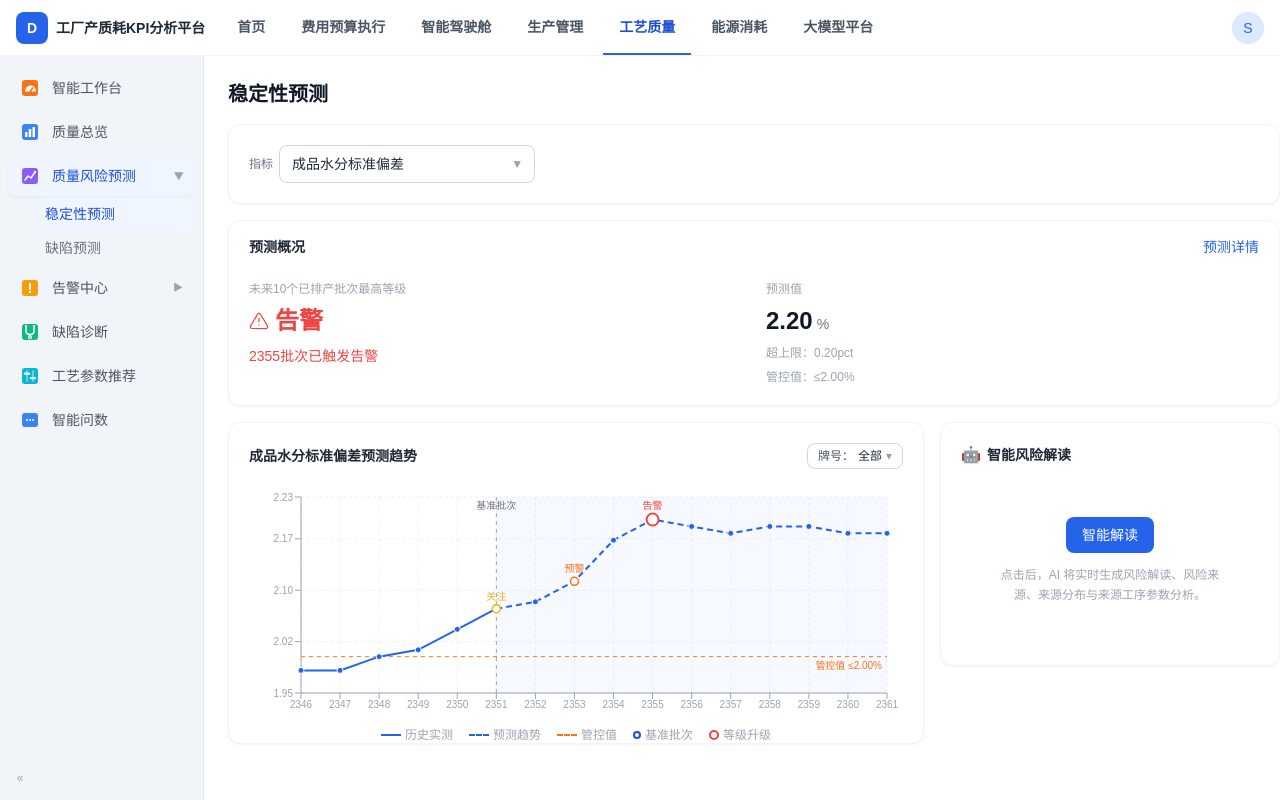
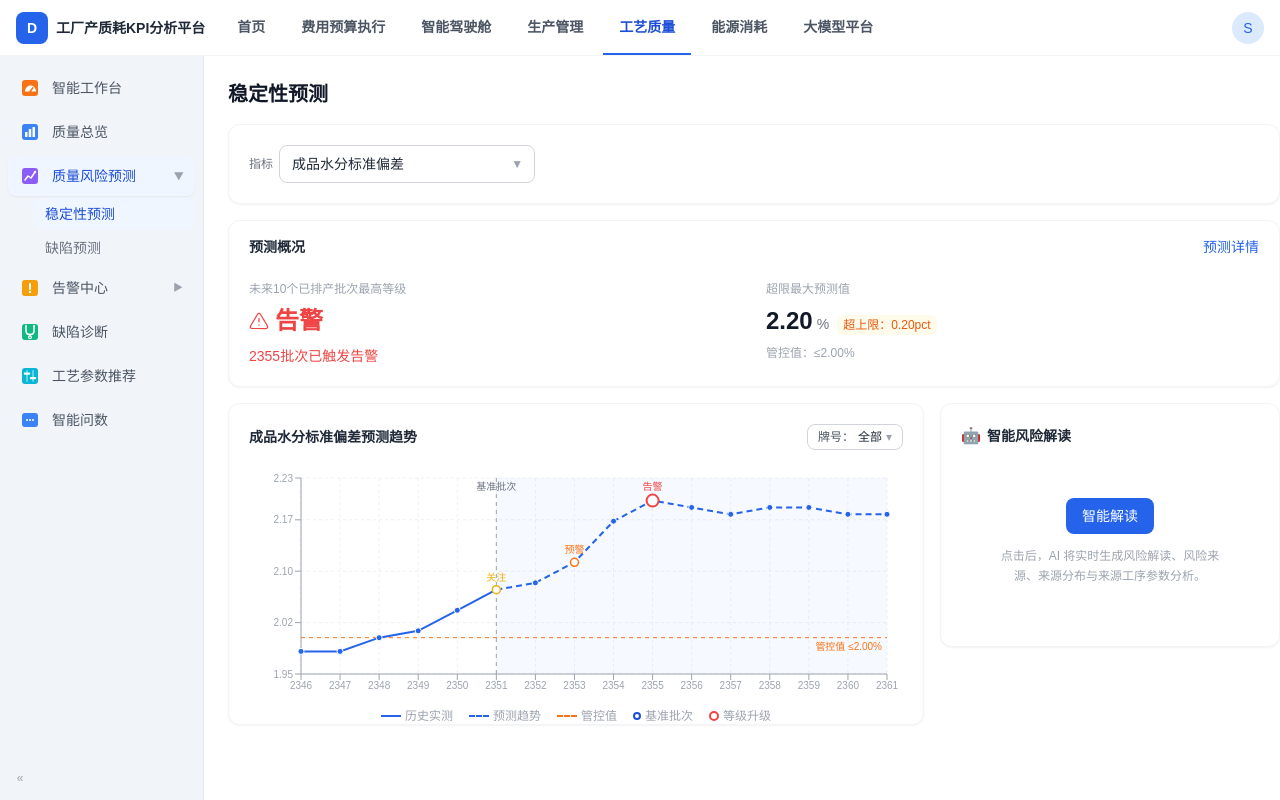
Before and after one commit to Sutattee/Data-Analysis-Platform, a Next.js app: page /quality/forecast/stability in a window 1280 px wide. Built offline with nearby package versions, Linux system fonts and the light colour scheme; sample sign-in values are in the browser's storage.

Commit message:
feat(forecast): rename peak card label and restyle exceed badge

```diff
--- a/src/components/quality-forecast/DefectForecastView.tsx
+++ b/src/components/quality-forecast/DefectForecastView.tsx
@@ -322,10 +322,10 @@ export function DefectForecastView() {
             {!peak && <p className="mt-1 text-xs text-gray-400">必需输入不足，本轮未生成预测</p>}
           </div>
 
-          {/* 右：业务依据（成品水分对象 → 预测水分与允许范围对比；箱储对象 → 预测结果核算） */}
+          {/* 右：业务依据（成品水分对象 → 超限最大预测值与允许范围对比；箱储对象 → 预计超时核算） */}
           {forecast.moisture && (
             <div>
-              <p className="text-xs text-gray-400">预测成品水分</p>
+              <p className="text-xs text-gray-400">超限最大预测值</p>
               <div className="mt-2 flex flex-wrap items-baseline gap-2">
                 <span className="text-2xl font-bold text-gray-900">{forecast.moisture.predicted}</span>
                 <span className={`inline-flex items-center rounded-md px-1.5 py-0.5 text-xs font-medium ${overBadgeCls}`}>
@@ -337,10 +337,10 @@ export function DefectForecastView() {
           )}
           {!forecast.moisture && st && (
             <div>
-              {/* 预测结果（视觉重点）+ 允许储存截止时间，窄屏自动换行；已储存/上限等辅助信息不再上卡片 */}
+              {/* 超限最大预测值（视觉重点）+ 允许储存截止时间，窄屏自动换行；已储存/上限等辅助信息不再上卡片 */}
               <div className="flex flex-wrap items-start gap-x-10 gap-y-4">
                 <div>
-                  <p className="text-xs text-gray-400">预测结果</p>
+                  <p className="text-xs text-gray-400">超限最大预测值</p>
                   <p className={`mt-2.5 text-lg font-semibold ${stCls}`}>{stRes?.text}</p>
                 </div>
                 <div>
--- a/src/components/quality-stability-forecast/StabilityForecastView.tsx
+++ b/src/components/quality-stability-forecast/StabilityForecastView.tsx
@@ -1,7 +1,7 @@
 "use client";
 
 // 稳定性预测主视图：对象信息（仅指标筛选；机台不作筛选条件，由工作台深链 ?machine= 指定，
-// 默认「全部」综合曲线）→ 预测概况（左未来结论 / 右窗口预测极值：预测值 + 超上限·超下限 + 管控值，
+// 默认「全部」综合曲线）→ 预测概况（左未来结论 / 右窗口预测极值：超限最大预测值 + 超限标签 + 管控值，
 // 辅助字段收进预测详情抽屉）→ 左列（预测趋势 + 来源工序参数，趋势图右上角牌号筛选切换牌号视角数据）
 // 右列（智能风险解读 + 风险来源 + 来源工序分布）；解读区默认收起：
 // 点击「智能解读」后按 解读文字逐字 → 来源参数 → 风险来源 → 来源分布 的顺序流式生成，切换输入后重置回按钮态。
@@ -227,7 +227,7 @@ export function StabilityForecastView() {
   const contributions = contributionsOf(forecast);
   // 无规则时贡献与分布均进入空状态
   const breakdown = metric.rule ? sourceBreakdownOf(forecast) : [];
-  // 窗口最不利预测极值（卡片右侧 / 预测详情抽屉共用）：预测值 + 超上限·超下限超出量
+  // 窗口最不利预测极值（卡片右侧 / 预测详情抽屉共用）：超限最大预测值 + 超上限·超下限超出量
   const peak = peakOfForecast(forecast);
   const ai = aiInterpretation(forecast, code, machineText);
   // 流式时序：解读各段逐字（8ms/字，段间停顿 200ms）→ 打完后延迟挂载来源参数 / 风险来源 / 来源分布
@@ -312,21 +312,27 @@ export function StabilityForecastView() {
             </div>
           </div>
 
-          {/* 右：窗口预测极值（预测值深色大数字 + 超上限/超下限超出量 + 管控值小字） */}
+          {/* 右：窗口预测极值（超限最大预测值大数字 + 超限标签随值展示 + 管控值小字） */}
           <div>
-            <p className="text-xs text-gray-400">预测值</p>
-            <div className="mt-2 flex flex-wrap items-baseline gap-1">
-              <span className="text-2xl font-bold tabular-nums text-gray-900">
-                {peak ? peak.value.toFixed(metric.decimals) : "—"}
+            <p className="text-xs text-gray-400">超限最大预测值</p>
+            <div className="mt-2 flex flex-wrap items-baseline gap-2">
+              <span className="flex items-baseline gap-1">
+                <span className="text-2xl font-bold tabular-nums text-gray-900">
+                  {peak ? peak.value.toFixed(metric.decimals) : "—"}
+                </span>
+                <span className="text-sm font-medium text-gray-500">{metric.unit}</span>
               </span>
-              <span className="text-sm font-medium text-gray-500">{metric.unit}</span>
+              {peak?.over !== undefined && (
+                <span
+                  className={`inline-flex items-center rounded-md px-1.5 py-0.5 text-xs font-medium ${
+                    peak.side === "上限" ? "bg-amber-50 text-orange-600" : "bg-blue-50 text-blue-600"
+                  }`}
+                >
+                  超{peak.side}：{peak.over.toFixed(metric.decimals)}
+                  {exceedUnitOf(metric.unit)}
+                </span>
+              )}
             </div>
-            <p className="mt-2 text-xs text-gray-400">
-              超{peak?.side ?? "上限"}：
-              {peak && peak.over !== undefined
-                ? `${peak.over.toFixed(metric.decimals)}${exceedUnitOf(metric.unit)}`
-                : "—"}
-            </p>
             <p className="mt-2 text-xs text-gray-400">管控值：{controlText}</p>
           </div>
         </div>
```
